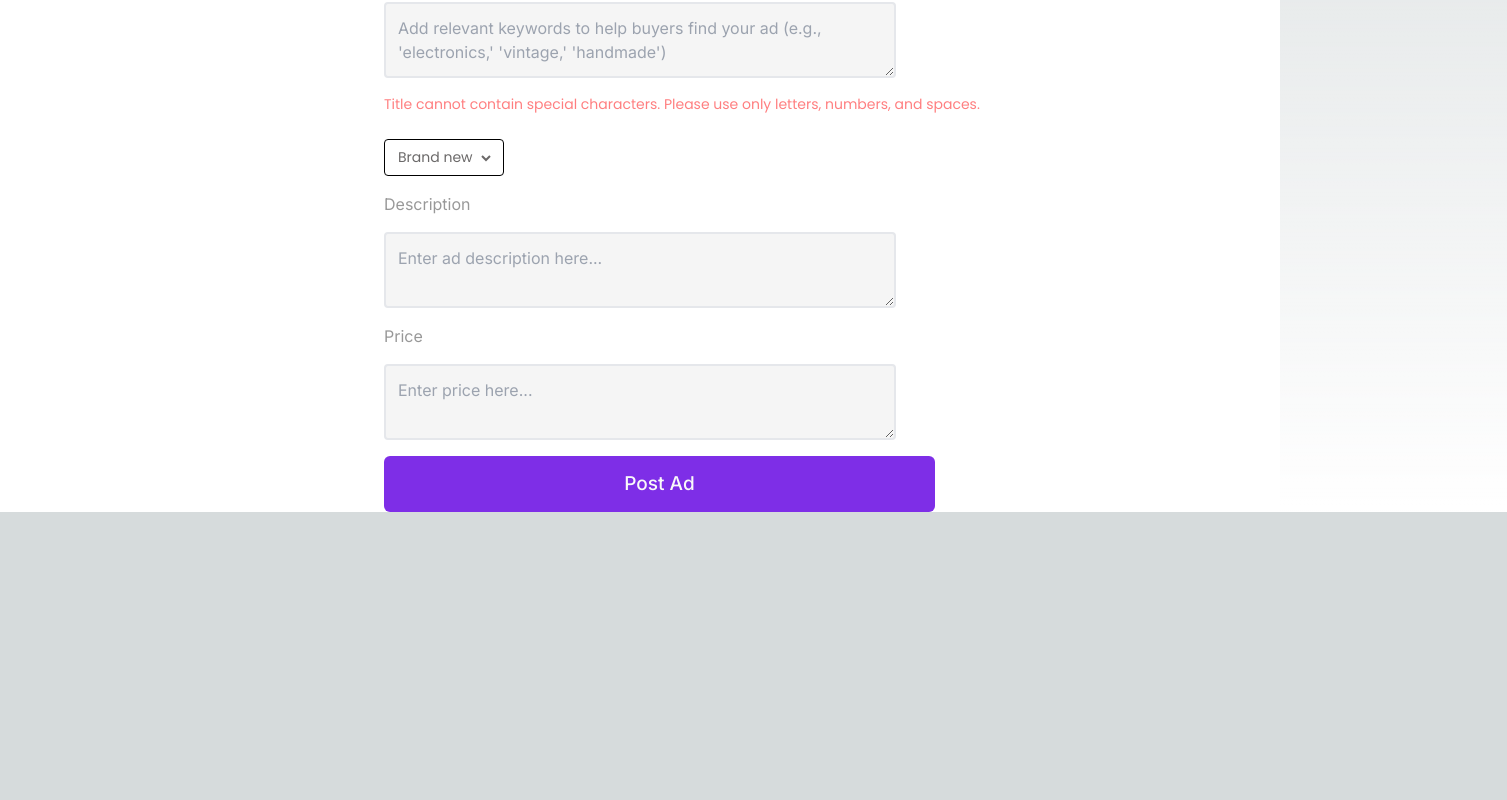
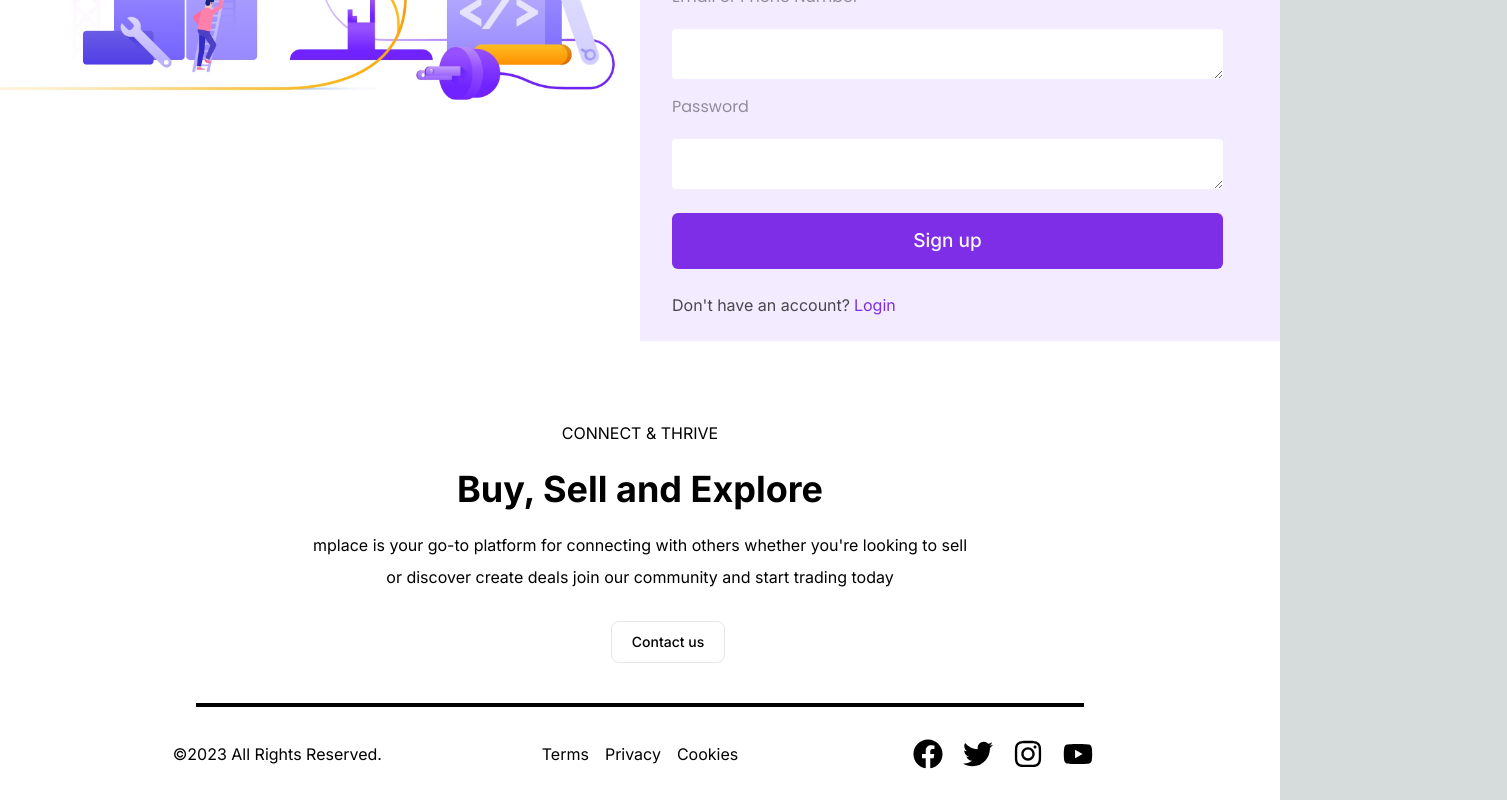
Before and after one commit to ChamudithaWasala0423/MPlace-Online-Marketplace, a Next.js app in the folder client/: page / in a window 1280 px wide. Shown: the part 420-1220 px from the top of the page, 1507 px wide, since content can reach past the window. Before the commit the page ends 932 px from the top, so only its background shows below. Built offline with nearby package versions, Linux system fonts and the light colour scheme.

Commit message:
Add footer signup and login pages

```diff
--- a/client/src/app/loginpage.tsx
+++ /dev/null
@@ -1,65 +0,0 @@
-import React from 'react';
-import Button from '@/components/ui/button';
-import Textarea from '@/components/ui/textarea';
-
-interface LoginPageProps {}
-
-const LoginPage: React.FC<LoginPageProps> = () => {
-  return (
-    <div className="w-full h-screen flex flex-col bg-white">
-      {/* Main Content */}
-      <div className="flex flex-grow">
-        {/* Left Side with Image */}
-        <div className="flex-shrink-0 w-1/2 relative">
-          <img
-            className="w-full h-full object-cover mix-blend-lighten"
-            src="/loginpageimage.jpeg" // Referencing image from the public directory
-            alt="Login Screen Background"
-          />
-        </div>
-
-        {/* Right Side with Login Form */}
-        <div className="flex-shrink-0 w-1/2 flex justify-center items-center bg-[#f3ebff]">
-          <div className="w-[720px] p-8 bg-white rounded-lg shadow-lg">
-            <div className="text-center text-black text-5xl font-semibold font-inter leading-tight mb-8">
-              Welcome Back!
-            </div>
-            <div className="w-full flex flex-col gap-4">
-              <Textarea
-                className="h-[50px] w-full bg-white rounded p-3"
-                placeholder="Email or Phone Number"
-              />
-              <Textarea
-                className="h-[50px] w-full bg-white rounded p-3"
-                placeholder="Password"
-              />
-            </div>
-            <div className="mt-6">
-              <Button variant="primary" title="Log In" className="w-full" />
-            </div>
-            <div className="mt-4 text-center text-black/70 text-base font-normal font-poppins leading-normal">
-              <span>Don't have an account?</span>
-
-            </div>
-            <div className="mt-8 flex flex-col items-center gap-2">
-              <div className="text-black text-2xl font-bold font-inter leading-normal tracking-tight">
-                or
-              </div>
-              <Button variant="secondary" title="Forgot Password" />
-              <Button variant="secondary" title="Help" />
-            </div>
-          </div>
-        </div>
-      </div>
-
-      {/* Footer (Placeholder) */}
-      <div className="w-full h-[100px] bg-gray-200 flex items-center justify-center">
-        <p className="text-black/70 text-base font-normal font-poppins">
-          Footer content goes here.
-        </p>
-      </div>
-    </div>
-  );
-};
-
-export default LoginPage;
--- a/client/src/app/page.tsx
+++ b/client/src/app/page.tsx
@@ -11,7 +11,7 @@ import PostAdPage from './pages/postadd';
 const Page: React.FC = () => {
   return (
     <>
-      <PostAdPage />
+      <Signup />
     </>
   );
 };
--- a/client/src/app/pages/loginpage.tsx
+++ b/client/src/app/pages/loginpage.tsx
@@ -2,16 +2,17 @@ import React from 'react';
 import Button from '@/components/button';
 import Textarea from '@/components/textarea';
 import SearchBar from '@/components/searchbar';
+import Footer from '@/components/footer';
 
 interface LoginPageProps {}
 
 const LoginPage: React.FC<LoginPageProps> = () => {
   return (
-    <div className="w-full  flex-col bg-white">
+    <div className="w-full h-[1364px] flex-col bg-white">
       {/* Main Content */}
       <div className="flex flex-grow ">
         {/* Left Side with Image */}
-        <div className="flex-shrink-0 w-1/2 relative">
+        <div className="flex-shrink-0 w-1/2 h-[940px]relative">
           <img
             className="w-full h-full object-cover "
             src="/loginpageimage.jpeg" // Make sure this image is in the public directory
@@ -20,7 +21,7 @@ const LoginPage: React.FC<LoginPageProps> = () => {
         </div>
 
         {/* Right Side with Login Form */}
-        <div className="flex-shrink-0 w-1/2 flex justify-center items-center bg-[#f3ebff]">
+        <div className="flex-shrink-0 w-1/2 h-[940px] flex justify-center items-center bg-[#f3ebff]">
           <div className="w-[720px] p-8 bg-[#f3ebff]rounded-lg ">
             <div className="text-center text-black text-5xl font-semibold font-inter leading-tight mb-8">
               Welcome Back!
@@ -63,9 +64,9 @@ const LoginPage: React.FC<LoginPageProps> = () => {
 
       {/* Footer (Placeholder) */}
       <div className="w-full h-[100px] bg-gray-200 flex items-center justify-center">
-        <p className="text-black/70 text-base font-normal font-poppins">
-          Footer content goes here.
-        </p>
+
+          <Footer/>
+
       </div>
     </div>
   );
--- a/client/src/app/pages/postadd.tsx
+++ b/client/src/app/pages/postadd.tsx
@@ -14,7 +14,7 @@ const PostAdPage: React.FC = () => {
           Title
         </label>
 
-        <Textarea customWidth="w-full" customHeight="h-12" placeholder="Enter ad title here..." />
+        <Textarea customWidth="w-full" customHeight="h-4" placeholder="Enter ad title here..." />
         <label className="w-[1123px] opacity-50 text-[#ff0004] text-sm font-normal font-['Poppins'] leading-[21px]">
   Title cannot contain special characters. Please use only letters, numbers, and spaces.
         </label>
--- a/client/src/app/pages/signup.tsx
+++ b/client/src/app/pages/signup.tsx
@@ -2,25 +2,26 @@ import React from 'react';
 import Button from '@/components/button';
 import Textarea from '@/components/textarea';
 import LoginPage from './loginpage';
+import Footer from '@/components/footer';
 
 interface SignupProps {}
 
 const Signup: React.FC<SignupProps> = () => {
   return (
-    <div className="w-full  flex-col bg-white">
+    <div className="w-full  h-[1364px] flex-col bg-white">
       {/* Main Content */}
-      <div className="flex flex-grow">
+      <div className="flex flex-grow  h-[940px]">
         {/* Left Side with Image */}
-        <div className="flex-shrink-0 w-1/2 relative">
+        <div className="flex-shrink-0 w-1/2 h-[940px] relative">
           <img
-            className="w-full h-full object-cover "
+            className="w-full  object-cover "
             src="/loginpageimage.jpeg" // Make sure this image is in the public directory
             alt="Login Screen Background"
           />
         </div>
 
         {/* Right Side with Login Form */}
-        <div className="flex-shrink-0 w-1/2 flex justify-center items-center bg-[#f3ebff]">
+        <div className="flex-shrink-0 w-1/2 h-[940px] flex justify-center items-center bg-[#f3ebff]">
           <div className="w-[720px] p-8 bg-[#f3ebff]rounded-lg ">
             <div className="text-center text-black text-5xl font-semibold font-inter leading-tight mb-8">
               Welcome Back!
@@ -53,7 +54,7 @@ const Signup: React.FC<SignupProps> = () => {
               />
             </div>
             <div className="mt-6 w-full">
-            <Button variant="login" title="Log In" />
+            <Button variant="login" title="Sign up" />
             </div>
 
             <div className="mt-6  flex justify-between items-center">
@@ -63,7 +64,7 @@ const Signup: React.FC<SignupProps> = () => {
               </div>
 
             </div>
-            <Button variant="secondary" title="Forgot Password "  />
+            {/*<Button variant="secondary" title="Forgot Password "  />*/}
 
 
           </div>
@@ -72,9 +73,7 @@ const Signup: React.FC<SignupProps> = () => {
 
       {/* Footer (Placeholder) */}
       <div className="w-full h-[100px] bg-gray-200 flex items-center justify-center">
-        <p className="text-black/70 text-base font-normal font-poppins">
-          Footer content goes here.
-        </p>
+        <Footer/>
       </div>
     </div>
   );
--- a/client/src/components/button.tsx
+++ b/client/src/components/button.tsx
@@ -21,7 +21,8 @@ const Button: React.FC<ButtonProps> = ({ title, variant }) => {
     primary: 'text-[#FAFAFA] text-base font-Poppins font-medium leading-6',
     small: 'text-[#FAFAFA] text-base font-Poppins font-medium leading-6',
     secondary: 'text-black text-base font-Poppins font-medium leading-6',
-    login: 'text-[#f9f9f9] text-[19px] font-medium font-medium leading-6' // New 'login' text styles
+    login: 'text-[#f9f9f9] text-[19px] font-medium font-medium leading-6', // New 'login' text styles
+    Signup: 'text-[#f9f9f9] text-[19px] font-medium font-medium leading-6',
   };
 
   return (
--- /dev/null
+++ b/client/src/components/footer.tsx
@@ -0,0 +1,68 @@
+import React from 'react'
+import { FaFacebook, FaTwitter, FaInstagram } from 'react-icons/fa';
+import { FaYoutube } from 'react-icons/fa6';
+
+export default function Footer() {
+    return (
+
+        <div className="bg-white w-full h-[458px] self-center">
+            <div className="flex flex-col justify-between h-full text-center p-4 md:p-8 lg:p-12">
+                <div>
+                    <div className="mt-8 text-black w-full font-Poppins">
+                        <p>CONNECT & THRIVE</p>
+                    </div>
+                    <div className="mt-6 text-5xl md:text-4xl font-bold text-black w-full font-Inter">
+                        <p>Buy, Sell and Explore</p>
+                    </div>
+                    <div className="mt-6 text-sm md:text-base text-black w-full font-Poppins">
+                        <p>mplace is your go-to platform for connecting with others whether you're looking to sell</p>
+                    </div>
+                    <div className="mt-2 text-sm md:text-base text-black w-full font-Poppins">
+                        <p>or discover create deals join our community and start trading today</p>
+                    </div>
+                    <div className="m-8 text-black w-full">
+                        <button
+                            type="button"
+                            className="text-black-70 border border-black-700 font-medium rounded-lg text-sm px-5 py-2.5 text-center me-2 mb-2 dark:border-black dark:text-black-500   dark:focus:ring-black-800 font-Poppins"
+                        >
+                            Contact us
+                        </button>
+                    </div>
+                </div>
+
+                <div className="flex justify-center">
+                    <div className="w-3/4 h-1 bg-black"></div>
+                </div>
+
+                <div className="flex flex-wrap items-center justify-between mt-8 px-4 md:px-8 lg:px-12 w-full">
+                    <div className="text-black text-sm md:text-base basis-full md:basis-1/3 order-3 md:order-1 font-Poppins">
+                        ©2023 All Rights Reserved.
+                    </div>
+
+                    <div className="flex justify-center text-black text-sm md:text-base basis-full md:basis-1/3 order-2 font-Poppins">
+                        <div className="text-center mx-2">Terms</div>
+                        <div className="text-center mx-2">Privacy</div>
+                        <div className="text-center mx-2">Cookies</div>
+                    </div>
+
+                    <div className="text-black basis-full md:basis-1/3 order-1 md:order-3">
+                        <div className="flex justify-center space-x-5">
+                            <a href="https://facebook.com" className="text-black-600">
+                                <FaFacebook size={30} />
+                            </a>
+                            <a href="https://twitter.com" className="text-black-400">
+                                <FaTwitter size={30} />
+                            </a>
+                            <a href="https://instagram.com" className="text-black-500">
+                                <FaInstagram size={30} />
+                            </a>
+                            <a href="https://youtube.com" className="text-black-600">
+                                <FaYoutube size={30} />
+                            </a>
+                        </div>
+                    </div>
+                </div>
+            </div>
+        </div>
+    )
+}
```
